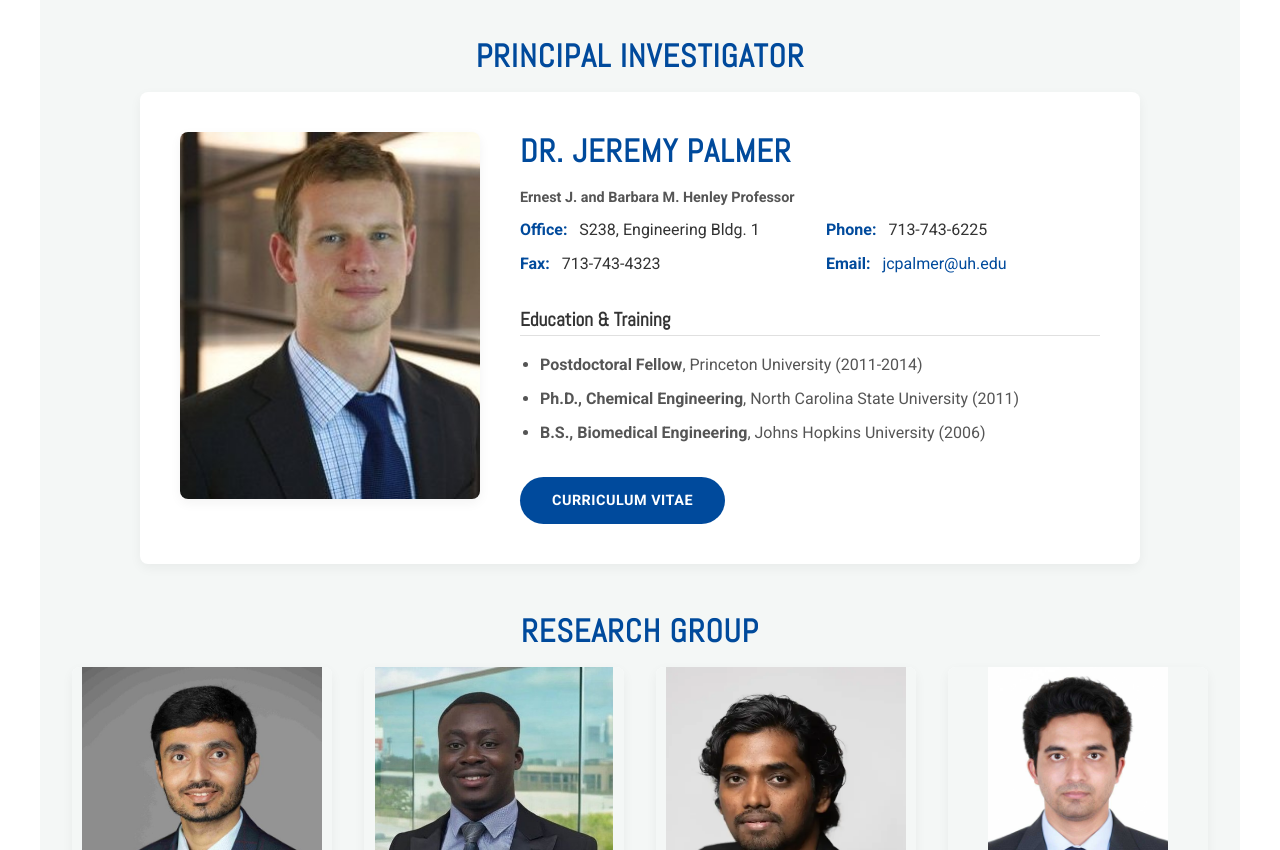
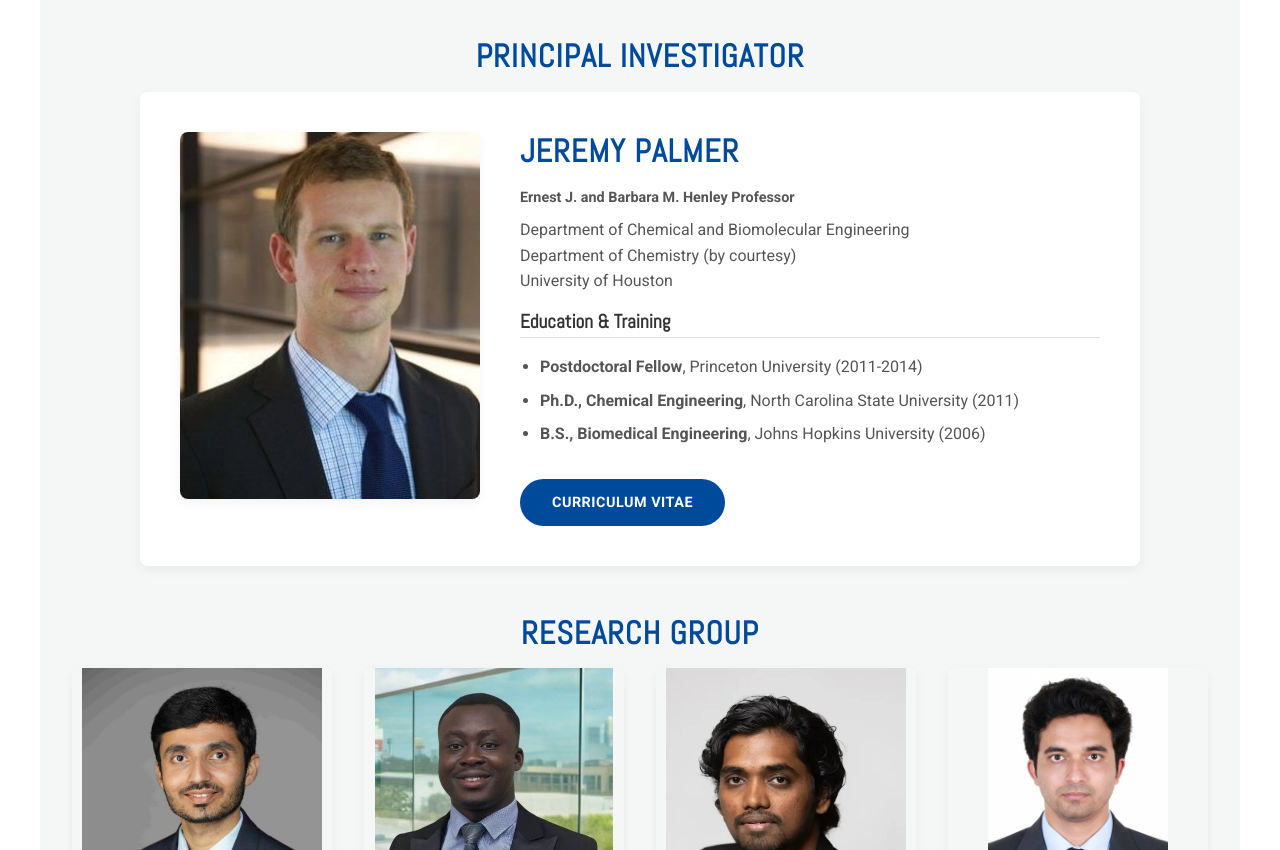
Before and after one commit to LD-Shell/draft_site, a plain HTML site: page index.html in a window 1280 px wide. Shown: the part 1420-2270 px from the top of the page. Drawn offline with Linux system fonts and the light colour scheme.

Commit message:
fix PI details

```diff
--- a/index.html
+++ b/index.html
@@ -173,23 +173,14 @@
                     <img src="images/jeremy.jpeg" alt="Headshot of Dr. Jeremy Palmer" class="team-img"/>
                 </div>
                 <div class="pi-content">
-                    <h3>Dr. Jeremy Palmer</h3>
+                    <h3>Jeremy Palmer</h3>
                     <p class="team-title">Ernest J. and Barbara M. Henley Professor</p>
 
-                    <div class="pi-contact-grid">
-                        <div class="contact-item">
-                            <strong>Office:</strong> S238, Engineering Bldg. 1
-                        </div>
-                        <div class="contact-item">
-                            <strong>Phone:</strong> 713-743-6225
-                        </div>
-                        <div class="contact-item">
-                            <strong>Fax:</strong> 713-743-4323
-                        </div>
-                        <div class="contact-item">
-                            <strong>Email:</strong> <a href="mailto:jcpalmer@uh.edu">jcpalmer@uh.edu</a>
-                        </div>
-                    </div>
+                    <p class="team-affiliation">
+                        Department of Chemical and Biomolecular Engineering<br>
+                        Department of Chemistry (by courtesy)<br>
+                        University of Houston
+                    </p>
 
                     <div class="pi-details">
                         <h4>Education & Training</h4>
```
